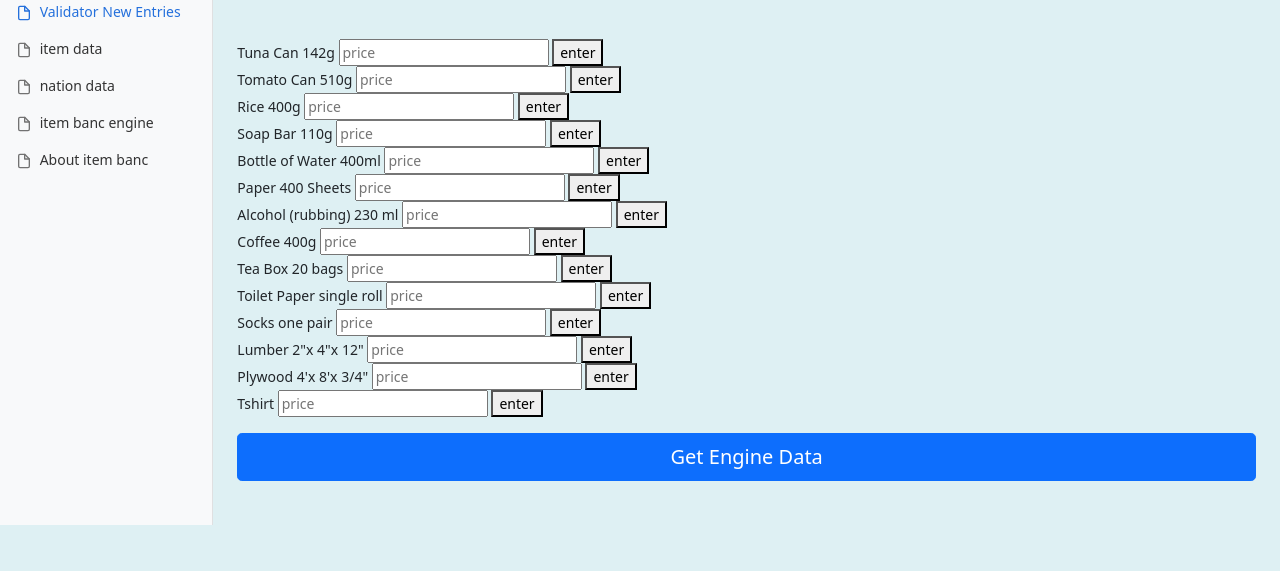
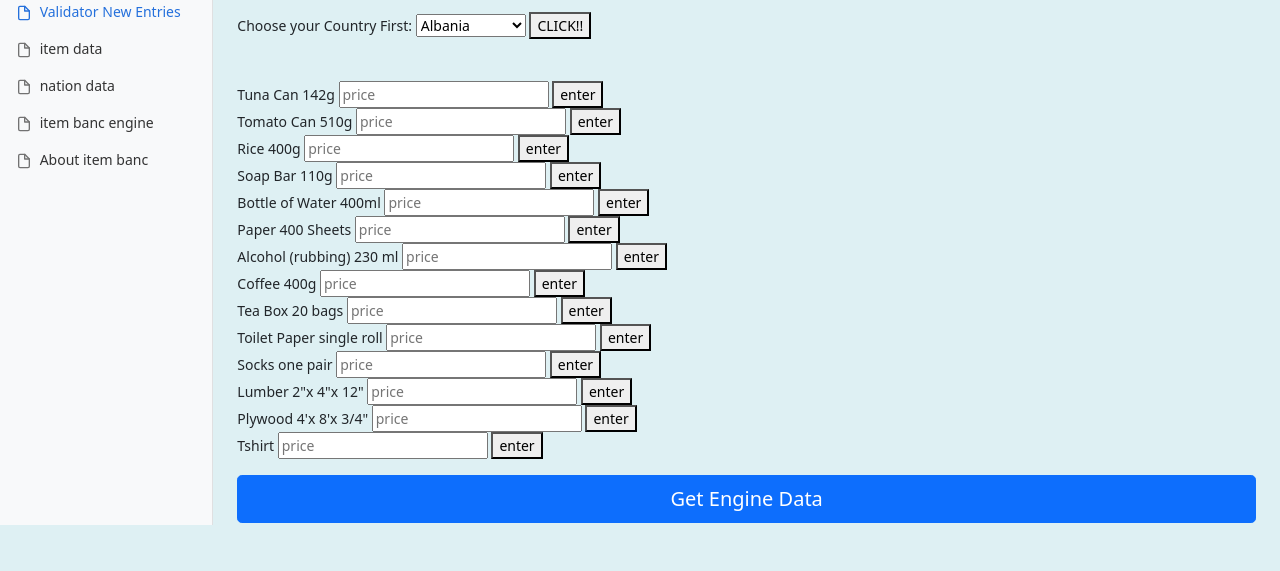
Before and after one commit to virginiabrobertson/virginiabrobertson.github.io, a plain HTML site: page itembancentry.html in a window 1280 px wide. Shown: the part 275-846 px from the top of the page. Before the commit the page ends 804 px from the top, so only its background shows below. Drawn offline with nearby package versions, Linux system fonts and the light colour scheme; a script that the page names is missing.

Commit message:
Add files via upload
New Validator Entry form with help

```diff
--- a/itembancentry.html
+++ b/itembancentry.html
@@ -91,9 +91,119 @@
       <br>
       <br>
       <p>
+        Enter prices in Your Country's Currency, no symbol needed.
+        <br>
+        <br>
+        <label for="Country">Choose your Country First:</label>
 
-        Country
+
+        <select name="Country" id="newcountry">
+          <option value="Albania">Albania</option>
+          <option value="Algeria">Algeria</option>
+          <option value="Argentina">Argentina</option>
+          <option value="Armenia">Armenia</option>
+          <option value="Austria">Austria</option>
+          <option value="Azerbaijan">Azerbaijan</option>
+          <option value="Bahamas">Bahamas</option>
+          <option value="Bangladesh">Bangladesh</option>
+          <option value="Belarus">Belarus</option>
+          <option value="Benin">Benin</option>
+          <option value="Bolivia">Bolivia</option>
+          <option value="Botswana">Botswana</option>
+          <option value="Brazil">Brazil</option>
+          <option value="Bulgaria">Bulgaria</option>
+          <option value="Burkina Faso">Burkina Faso</option>
+          <option value="Cambodia">Cambodia</option>
+          <option value="Cameroon">Cameroon</option>
+          <option value="Canada">Canada</option>
+          <option value="Chile">Chile</option>
+          <option value="China">China</option>
+          <option value="Colombia">Colombia</option>
+          <option value="Congo">Congo</option>
+          <option value="Costa Rica">Costa Rica</option>
+          <option value="Croatia">Croatia</option>
+          <option value="Cyprus">Cyprus</option>
+          <option value="Denmark">Denmark</option>
+          <option value="Ecuador">Ecuador</option>
+          <option value="Egypt">Egypt</option>
+          <option value="Estonia">Estonia</option>
+          <option value="Eswatini">Eswatini</option>
+          <option value="Ethiopia">Ethiopia</option>
+          <option value="Finland">Finland</option>
+          <option value="France">France</option>
+          <option value="Georgia">Georgia</option>
+          <option value="Germany">Germany</option>
+          <option value="Ghana">Ghana</option>
+          <option value="Greece">Greece</option>
+          <option value="Guyana">Guyana</option>
+          <option value="Haiti">Haiti</option>
+          <option value="Honduras">Honduras</option>
+          <option value="Hungary">Hungary</option>
+          <option value="India">India</option>
+          <option value="Ireland">Ireland</option>
+          <option value="Israel">Israel</option>
+          <option value="Jamaica">Jamaica</option>
+          <option value="Japan">Japan</option>
+          <option value="Jordan">Jordan</option>
+          <option value="Kazakhstan">Kazakhstan</option>
+          <option value="Kenya">Kenya</option>
+          <option value="Kosovo">Kosovo</option>
+          <option value="Lithuania">Lithuania</option>
+          <option value="Malawi">Malawi</option>
+          <option value="Malaysia">Malaysia</option>
+          <option value="Mauritius">Mauritius</option>
+          <option value="Mexico">Mexico</option>
+          <option value="Mongolia">Mongolia</option>
+          <option value="Montenegro">Montenegro</option>
+          <option value="Morocco">Morocco</option>
+          <option value="Mozambique">Mozambique</option>
+          <option value="N Macedonia">N Macedonia</option>
+          <option value="Netherlands">Netherlands</option>
+          <option value="Nicaragua">Nicaragua</option>
+          <option value="Nigeria">Nigeria</option>
+          <option value="Norway">Norway</option>
+          <option value="Oman">Oman</option>
+          <option value="Pakistan">Pakistan</option>
+          <option value="Peru">Peru</option>
+          <option value="Phillipines">Phillipines</option>
+          <option value="Poland">Poland</option>
+          <option value="Portugal">Portugal</option>
+          <option value="Qatar">Qatar</option>
+          <option value="Romania">Romania</option>
+          <option value="Russia">Russia</option>
+          <option value="Saudi Arabia">Saudi Arabia</option>
+          <option value="Serbia">Serbia</option>
+          <option value="Seychelles">Seychelles</option>
+          <option value="Sierra Leone">Sierra Leone</option>
+          <option value="Singapore">Singapore</option>
+          <option value="Slovenia">Slovenia</option>
+          <option value="South Africa">South Africa</option>
+          <option value="South Korea">South Korea</option>
+          <option value="Spain">Spain</option>
+          <option value="St Maarten">St Maarten</option>
+          <option value="Suriname">Suriname</option>
+          <option value="Sweden">Sweden</option>
+          <option value="Switzerland">Switzerland</option>
+          <option value="Taiwan">Taiwan</option>
+          <option value="Thailand">Thailand</option>
+          <option value="Trinidad">Trinidad</option>
+          <option value="Tunisia">Tunisia</option>
+          <option value="Turkey">Turkey</option>
+          <option value="UAE">UAE</option>
+          <option value="Uganda">Uganda</option>
+          <option value="UK">UK</option>
+          <option value="Ukraine">Ukraine</option>
+          <option value="Uruguay">Uruguay</option>
+          <option value="United States">United States</option>
+          <option value="Uzbekistan">Uzbekistan</option>
+          <option value="Venezuela">Venezuela</option>
+          <option value="Vietnam">Vietnam</option>
+          <option value="Zambia">Zambia</option>
+
+        </select>
+        <!-- old input
         <input type="text" placeholder="ENTER country FIRST then" id="newcountry">
+         -->
         <button type="button" id=button0 onclick="getInputValue0();">CLICK!!</button>
         <br>
         <!-- Currency
```
